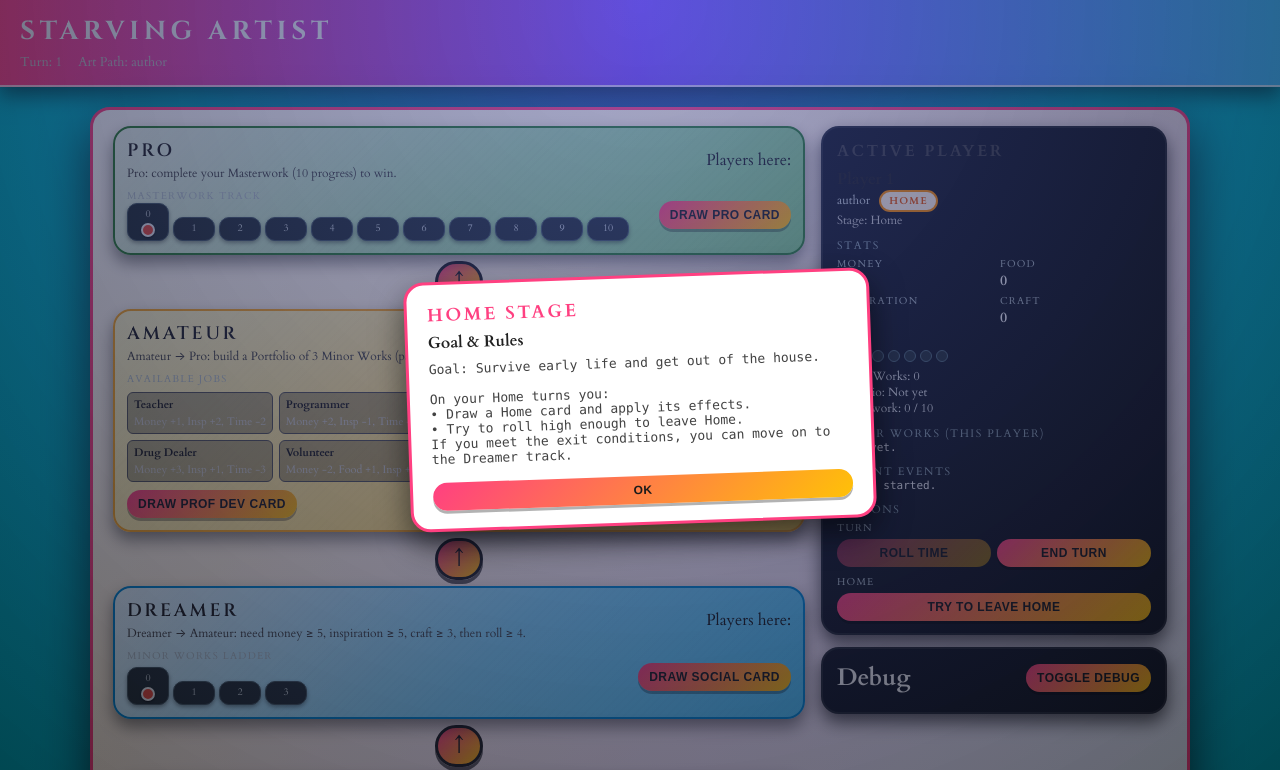
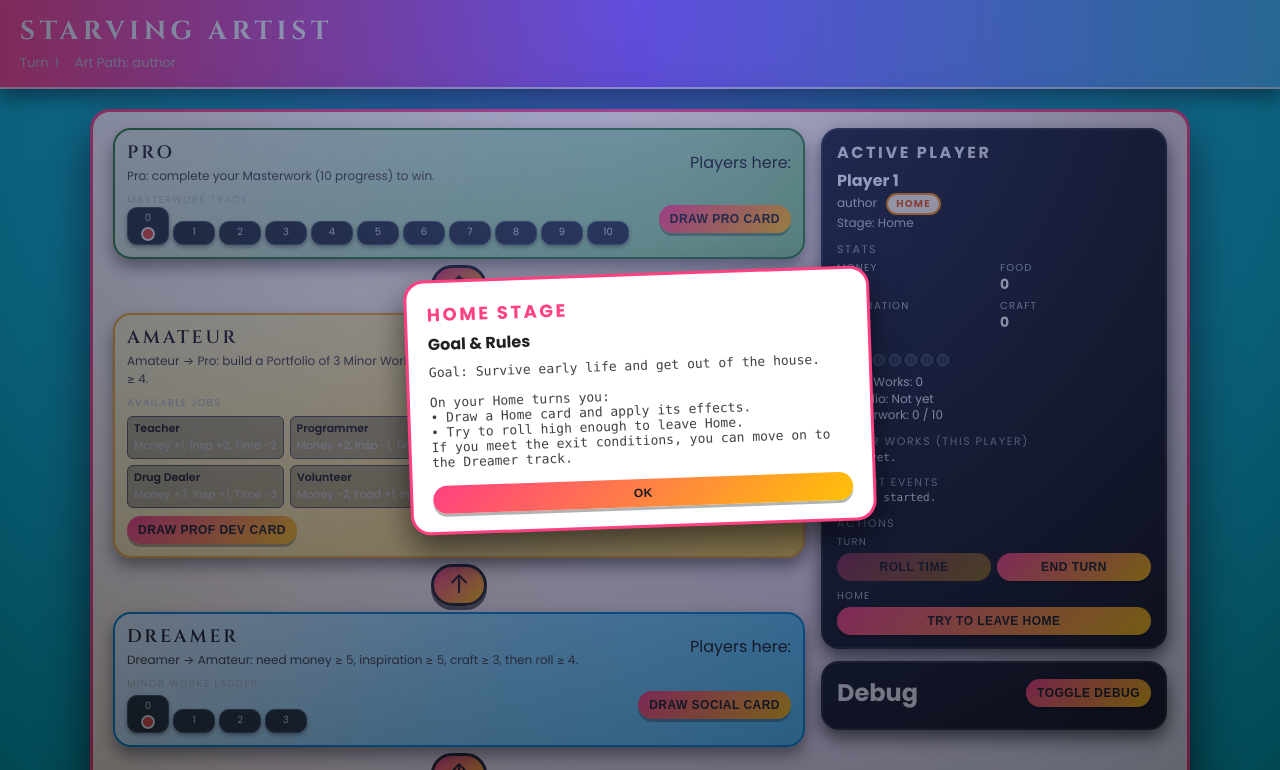
Before and after one commit to ProfSeaquill/Starving-Artist, a plain HTML site: page index.html in a window 1280 px wide. Shown: the top 770 px of the page. Drawn offline with Linux system fonts and the light colour scheme.

Commit message:
Update index.html

```diff
--- a/index.html
+++ b/index.html
@@ -5,9 +5,10 @@
   <title>Starving Artist Prototype</title>
   <meta name="viewport" content="width=device-width, initial-scale=1" />
   <link rel="stylesheet" href="https://fonts.googleapis.com/css2?family=Cardo:wght@400;700&family=Cinzel:wght@600;700&display=swap">
+  <link rel="stylesheet" href="https://fonts.googleapis.com/css2?family=Poppins:wght@400;500;600;700&display=swap">
   <style>
     body {
-  font-family: 'Cardo', system-ui, -apple-system, BlinkMacSystemFont, "Segoe UI", sans-serif;
+  font-family: 'Poppins', system-ui, -apple-system, BlinkMacSystemFont, "Segoe UI", sans-serif;
   /* Saturday morning / Saved by the Bell sky */
   background: radial-gradient(circle at top, #3f51b5 0, #00bcd4 40%, #00acc1 100%);
   color: #eee;
@@ -207,6 +208,11 @@ main.app {
   gap: 8px;
 }
 
+.stage-body,
+.player-panel {
+  line-height: 1.4;
+}
+
     .stage-actions {
   margin-top: 4px;
 }
@@ -345,7 +351,7 @@ main.app {
   font-size: 16px;
   letter-spacing: 0.16em;
   text-transform: uppercase;
-  color: #424242;
+  color: #eceff1;
 }
 
 
@@ -358,7 +364,7 @@ main.app {
     .player-name {
   font-weight: 700;
   font-size: 16px;
-  color: #212121;
+  color: #ffffff;
 }
 
 
```
